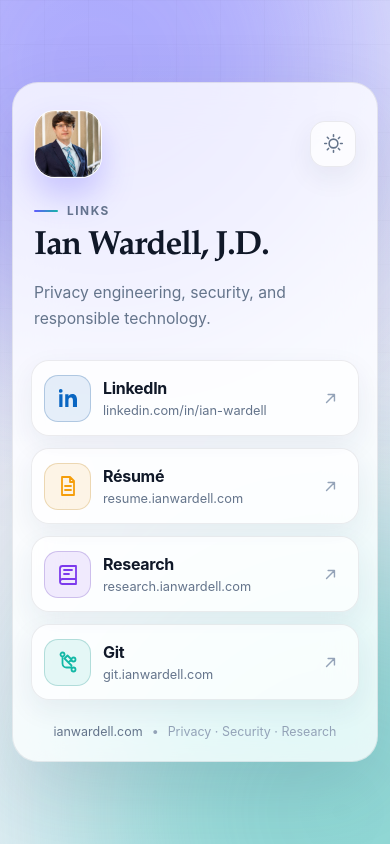
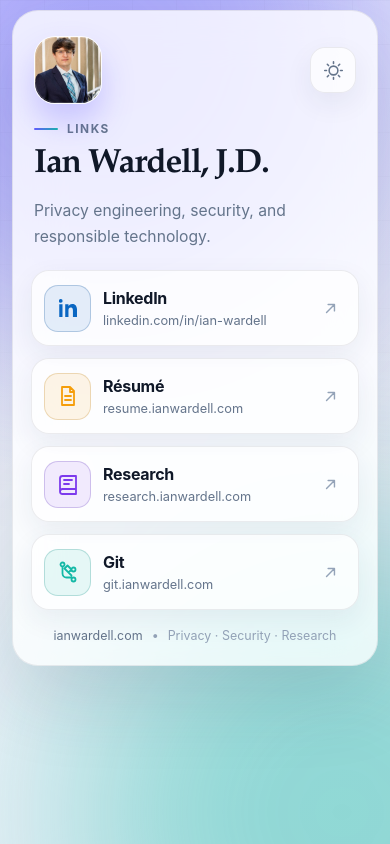
Before and after one commit to IanWardell/linkme, a plain HTML site: page site/index.html in a window 390 px wide. Drawn offline with Linux system fonts and the light colour scheme.

Commit message:
Tighten mobile layout

```diff
--- a/site/assets/css/styles.css
+++ b/site/assets/css/styles.css
@@ -45,6 +45,7 @@ html {
 
 body {
   min-height: 100vh;
+  min-height: 100svh;
   margin: 0;
   overflow-x: hidden;
   color: var(--text);
@@ -106,6 +107,7 @@ button {
   z-index: 1;
   display: grid;
   min-height: 100vh;
+  min-height: 100svh;
   place-items: center;
   padding: 42px 18px;
 }
@@ -435,7 +437,8 @@ h1 {
 
 @media (max-width: 620px) {
   .page-shell {
-    padding: 20px 12px;
+    place-items: start center;
+    padding: 10px 12px 14px;
   }
 
   .profile-card {
@@ -444,7 +447,15 @@ h1 {
   }
 
   .profile-header {
-    padding-inline: 3px;
+    padding: 0 3px 20px;
+  }
+
+  .identity-row {
+    margin-bottom: 18px;
+  }
+
+  .profile-footer {
+    margin-top: 18px;
   }
 }
 
```
